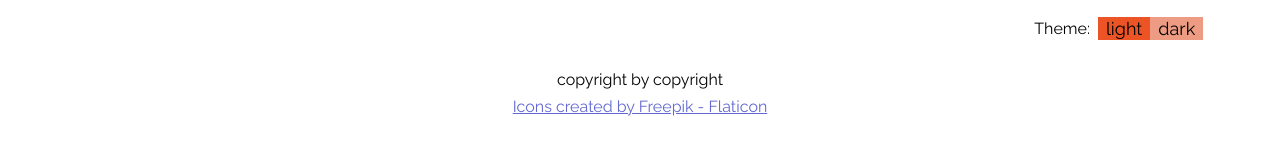
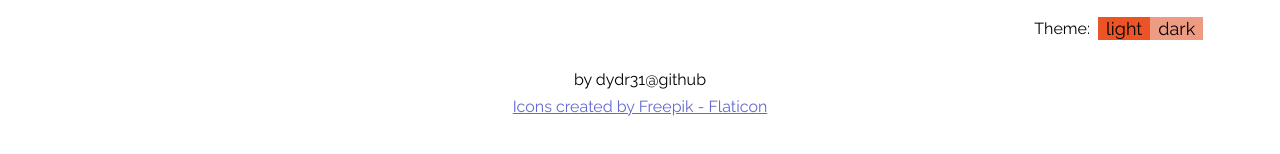
Before and after one commit to dydr31/weather-app, a React (Create React App) app: page / in a window 1280 px wide. Shown: the part 464-618 px from the top of the page. Built offline with nearby package versions, Linux system fonts and the light colour scheme; no server answers.

Commit message:
removed hosting files

```diff
--- a/src/App.js
+++ b/src/App.js
@@ -25,6 +25,7 @@ function App() {
   });
 
   const [showError, setShowError] = useState(false);
+
   async function getCityCoords() {
     const response = await fetch(
       "https://geocode.maps.co/search?q=" + city
@@ -67,7 +68,7 @@ function App() {
 
       <SwitchTheme />
       <footer className={classes.footer}>
-        <p>copyright by copyright</p>
+        <p>by dydr31@github</p>
         <a
           href="https://www.flaticon.com/free-icons"
           title="icons"
```
